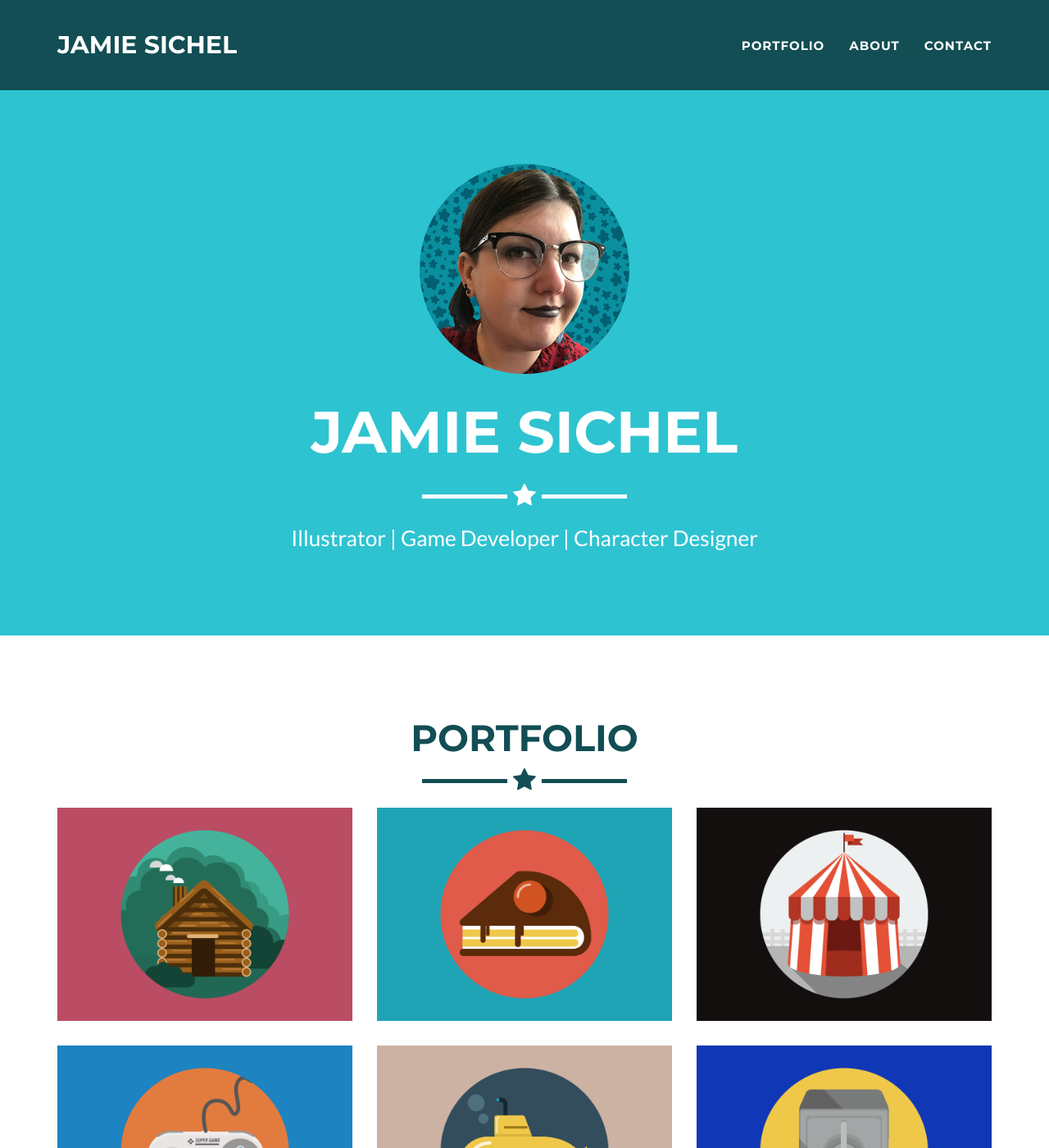
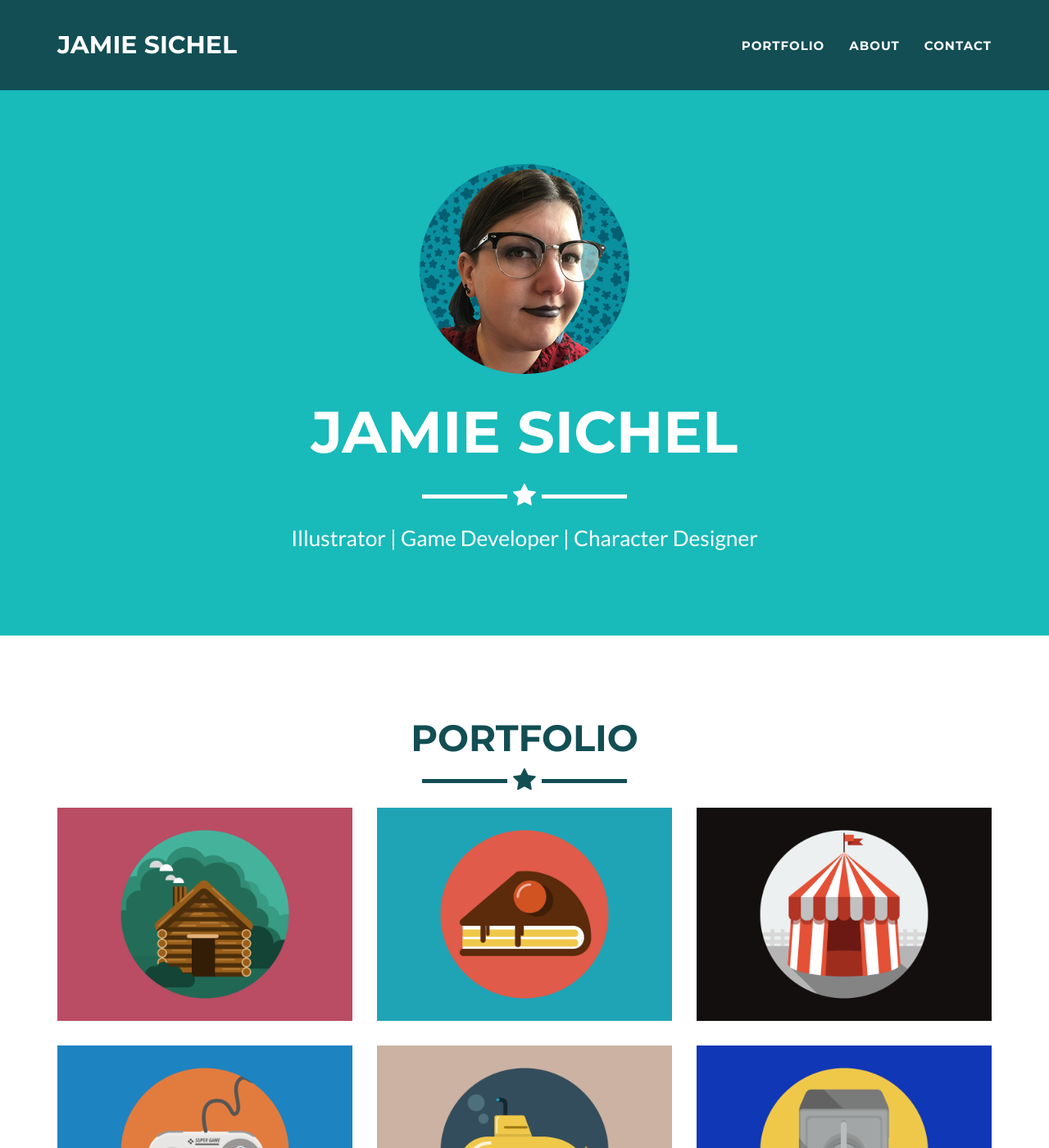
Before and after one commit to jamiesichel/jamiesichel.github.io, a Jekyll site: the page built from index.html, in a window 1280 px wide and 1400 px high. Shown: the whole window at 82% size. Built offline with Jekyll 4.4.1, drawn with Linux system fonts in a browser that asks for light colours.

Commit message:
Update _config.yml

```diff
--- a/_config.yml
+++ b/_config.yml
@@ -25,8 +25,8 @@ disqus_shortname: myshortname
 
 # Color settings (hex-codes without the leading hash-tag)
 color:
-  primary: 2ec3d1 #80B3FF
-  primary-rgb: "46,195,209" #"128,179,255"
+  primary: 18baba #80B3FF
+  primary-rgb: "24,186,186" #"128,179,255"
   secondary: 124e54 #FD6E8A
   secondary-dark: 051415 #A2122F
 
```
